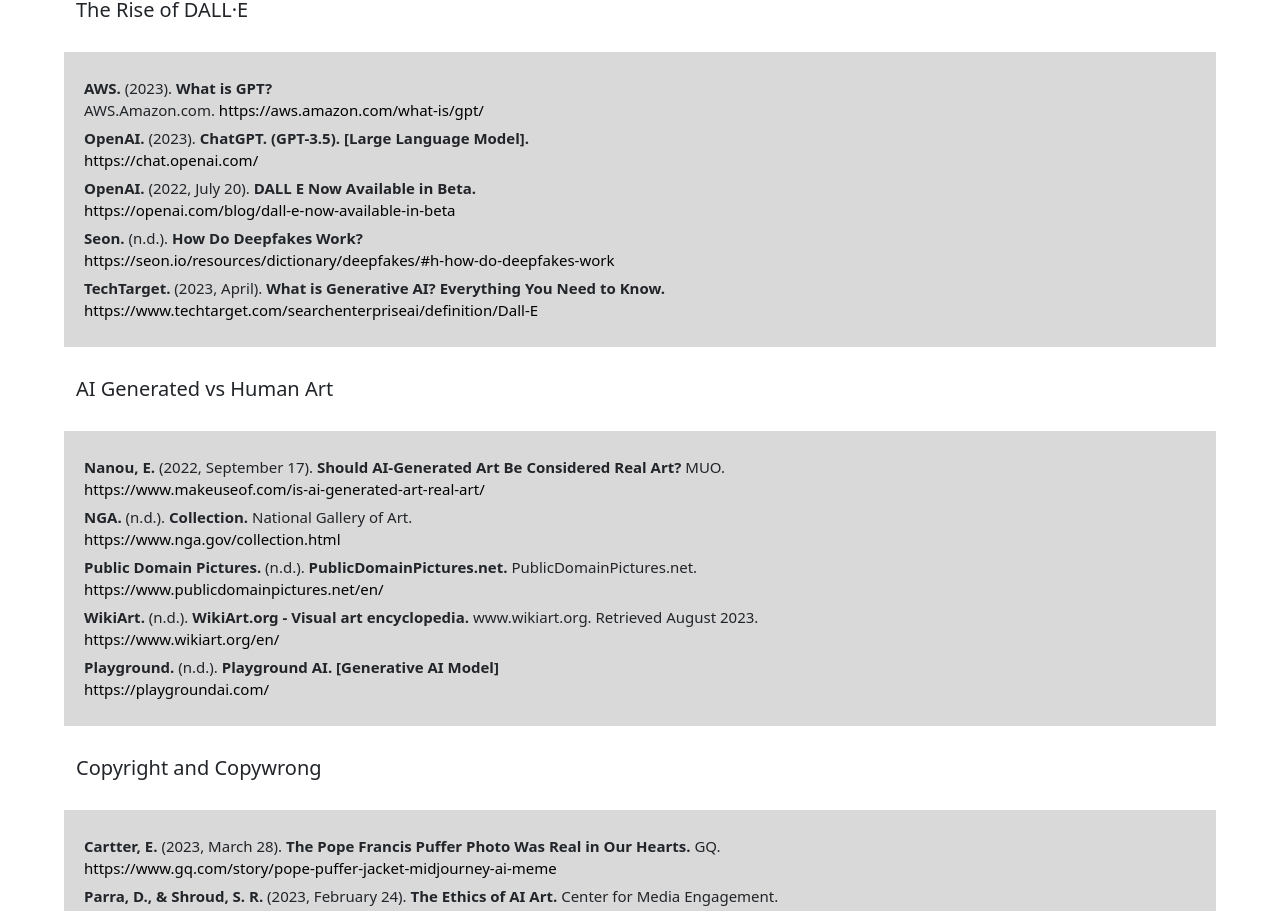
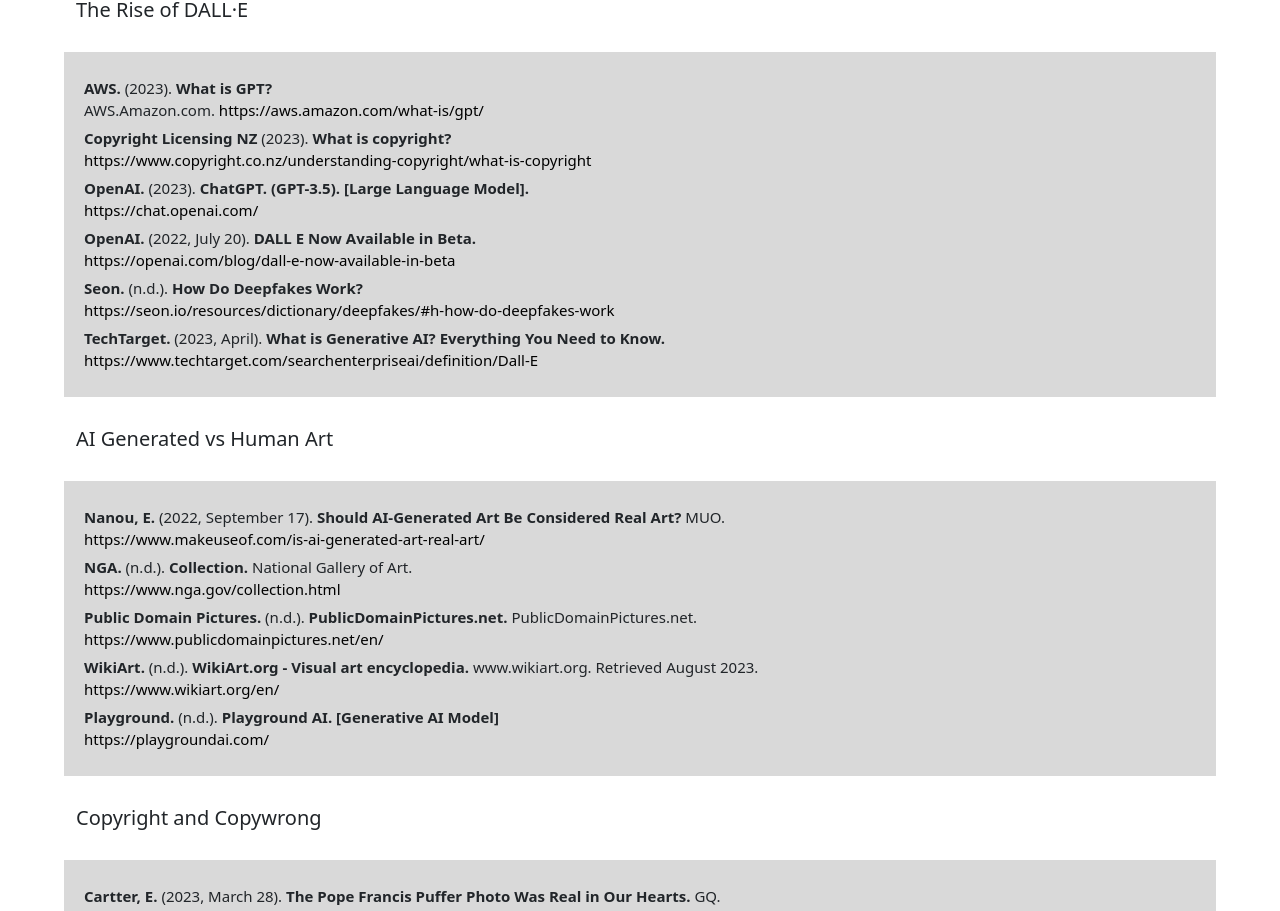
Before and after one commit to harslash/EthicAI, a Vue app in the folder project/ethicai-spa/: page /references in a window 1280 px wide. Shown: the part 1918-2829 px from the top of the page. Built offline with nearby package versions, Linux system fonts and the light colour scheme.

Commit message:
added references

```diff
--- a/project/ethicai-spa/src/components/pages/references-page.vue
+++ b/project/ethicai-spa/src/components/pages/references-page.vue
@@ -130,6 +130,10 @@
         <p>
           <b>AWS.</b> (2023). <b>What is GPT?</b><br>
           AWS.Amazon.com. <a href="https://aws.amazon.com/what-is/gpt/" target="_blank">https://aws.amazon.com/what-is/gpt/</a>
+        </p>
+        <p>
+          <b>Copyright Licensing NZ</b> (2023). <b>What is copyright?</b><br>
+          <a href="https://www.copyright.co.nz/understanding-copyright/what-is-copyright" target="_blank">https://www.copyright.co.nz/understanding-copyright/what-is-copyright</a>
         </p>
         <p>
           <b>OpenAI.</b> (2023). <b>ChatGPT. (GPT-3.5). [Large Language Model].</b><br>
```
